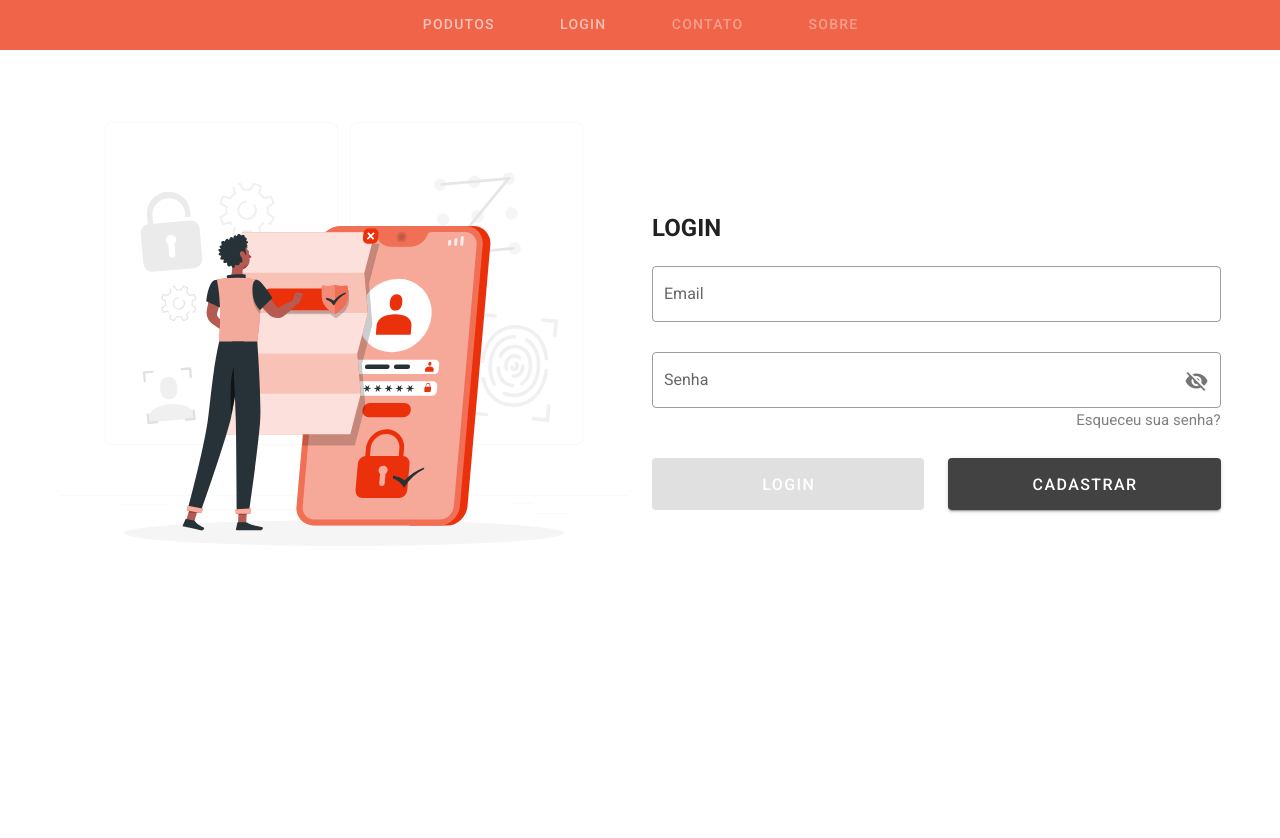
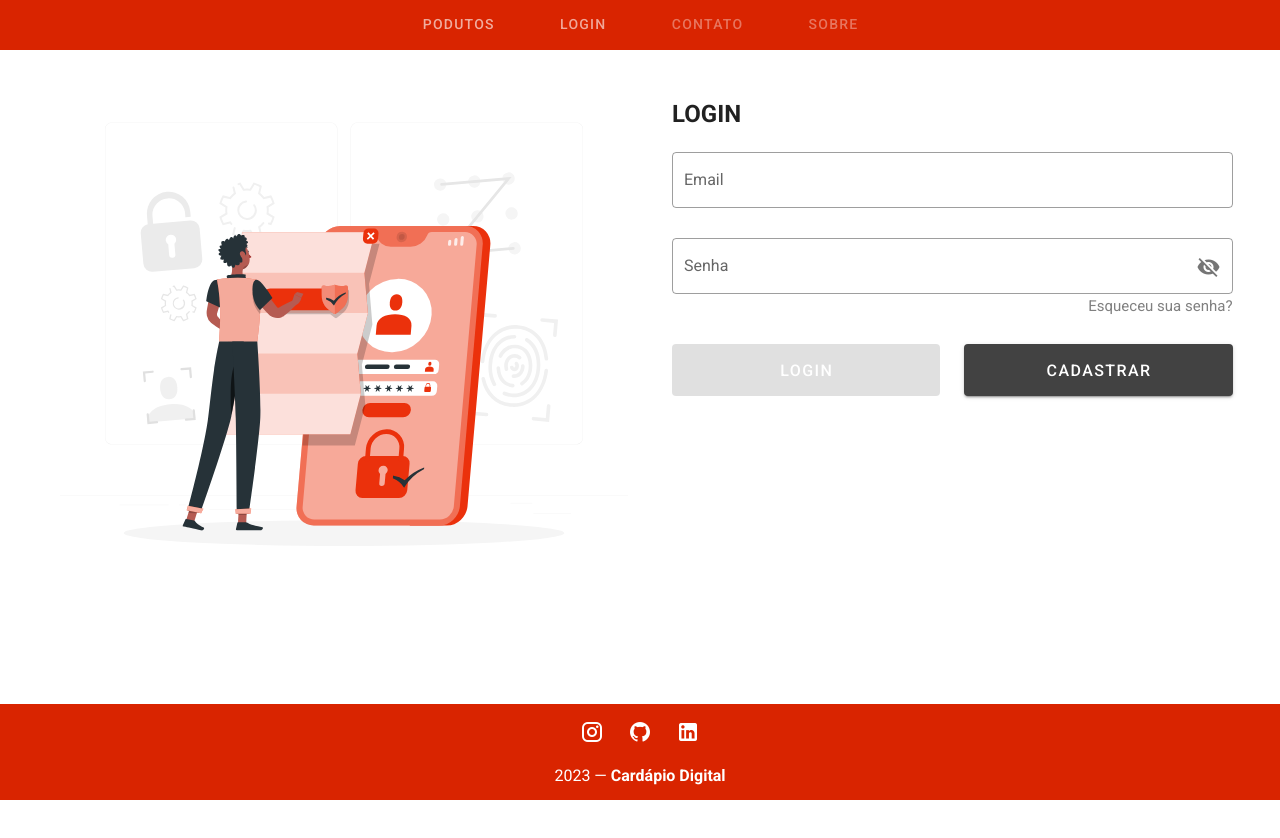
Before and after one commit to JoaoVitorLiberato/cardapio-digital-v1, a Vue app: page /login in a window 1280 px wide. Shown: the top 838 px of the page. Before the commit the page ends 800 px from the top, so only its background shows below. Built offline with nearby package versions, Linux system fonts and the light colour scheme; what v-mask would draw is missing.

Commit message:
Fotter criado.

```diff
--- a/src/assets/styles/components/layoutPublic.styl
+++ b/src/assets/styles/components/layoutPublic.styl
@@ -7,3 +7,5 @@
     .v-item-group
       .v-slide-group__prev
         display: none !important
+// .fix-main-content
+//   @extend @media({$mdAndUp})
--- /dev/null
+++ b/src/components/footer/Footer.vue
@@ -0,0 +1,66 @@
+<template>
+  <v-footer
+    color="#d92400"
+    padless
+    app
+  >
+    <v-row
+      justify="center"
+      no-gutters
+    >
+    <div
+      v-for="({ icon, link}, index) in redes"
+      :key="`footer-layout-public-${index}`"
+      class="mt-2"
+    >
+      <a
+        color="white"
+        text
+        rounded
+        :href="link"
+        target="_blank"
+        style="text-decoration:none"
+      >
+        <v-icon
+          class="my-2 mx-3"
+          dark
+        >
+          {{ icon }}
+        </v-icon>
+      </a>
+
+    </div>
+      <v-col
+        class="py-3 text-center white--text"
+        cols="12"
+      >
+        {{ new Date().getFullYear() }} — <strong>Cardápio Digital</strong>
+      </v-col>
+    </v-row>
+  </v-footer>
+</template>
+
+<script>
+  import { Component } from "vue-property-decorator"
+  import { mixins } from "vue-class-component"
+  import "@/assets/styles/components/layoutPublic.styl"
+
+  @Component({})
+
+  export default class FooterComponent extends mixins() {
+    redes = [
+      {
+        icon: 'mdi-instagram',
+        link: 'https://www.instagram.com/joaovitor_liberato/'
+      },
+      {
+        icon: 'mdi-github',
+        link: 'https://github.com/JoaoVitorLiberato'
+      },
+      {
+        icon: 'mdi-linkedin',
+        link: 'https://www.linkedin.com/in/joaovitorliberato/'
+      },
+    ]
+  }
+</script>
--- a/src/components/layouts/layoutPivate/LayoutPrivate.vue
+++ b/src/components/layouts/layoutPivate/LayoutPrivate.vue
@@ -122,6 +122,7 @@
       </v-list>
     </v-navigation-drawer>
     <router-view />
+    <FooterComponent />
   </v-app>
 </template>
 
@@ -132,7 +133,17 @@
   import { mixins } from "vue-class-component";
   import "@/assets/styles/components/layoutPrivate.styl"
 
-  @Component({})
+  @Component({
+    components: {
+      FooterComponent: () => ({
+        component: import(
+          /* webpackChunkName: "data-register-component" */
+          /* webpackMode: "eager" */
+          "@/components/footer/Footer.vue"
+        )
+      })
+    }
+  })
   export default class LayoutPrivate extends mixins() {
     drawer = null;
     iconAccount = mdiAccount;
--- a/src/components/layouts/layoutPublic/LayoutPublic.vue
+++ b/src/components/layouts/layoutPublic/LayoutPublic.vue
@@ -2,7 +2,7 @@
   <v-app>
     <v-app-bar
       app
-      color="#EB310CBF"
+      color="#d92400"
       dark
       dense
       flat
@@ -32,9 +32,12 @@
         </v-tab>
       </v-tabs>
     </v-app-bar>
-    <v-main>
+    <v-main
+      class="fix-main-content"
+    >
       <router-view/>
     </v-main>
+    <FooterComponent />
   </v-app>
 </template>
 
@@ -43,7 +46,17 @@
   import { mixins } from "vue-class-component"
   import "@/assets/styles/components/layoutPublic.styl"
 
-  @Component({})
+  @Component({
+    components: {
+      FooterComponent: () => ({
+        component: import(
+          /* webpackChunkName: "data-register-component" */
+          /* webpackMode: "eager" */
+          "@/components/footer/Footer.vue"
+        )
+      })
+    }
+  })
 
   export default class LayoutPublic extends mixins() {
     links = [
--- a/src/views/public/LoginView.vue
+++ b/src/views/public/LoginView.vue
@@ -8,7 +8,6 @@
       >
         <v-row
           justify="center"
-          align="center"
         >
           <v-col
             :cols="$vuetify.breakpoint.smAndDown ? '12' : '6'"
@@ -41,7 +40,7 @@
           >
             <v-form
               @submit.prevent="handleLogin"
-              class="px-3 my-2"
+              :class="$vuetify.breakpoint.smAndDown ?  'px-3' : 'mt-12 ml-8'"
             >
               <v-row>
                 <v-col
```
